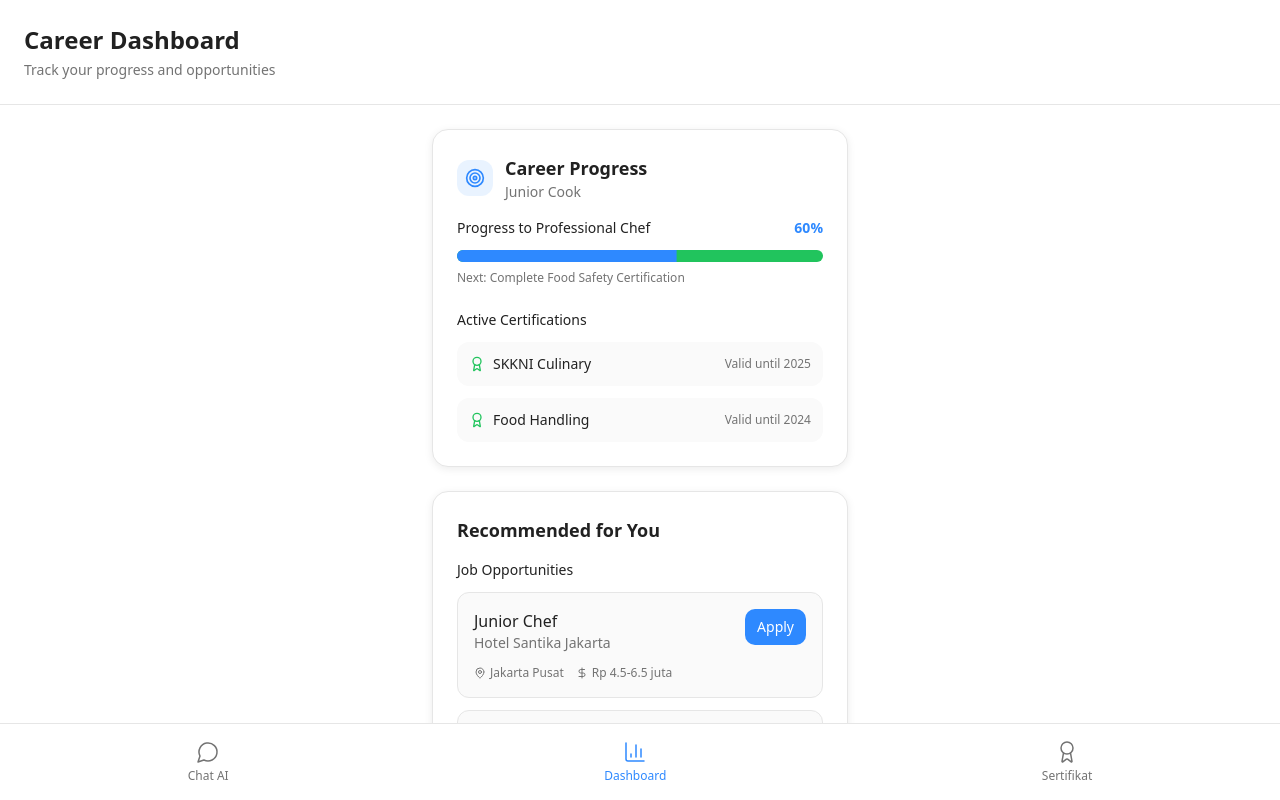
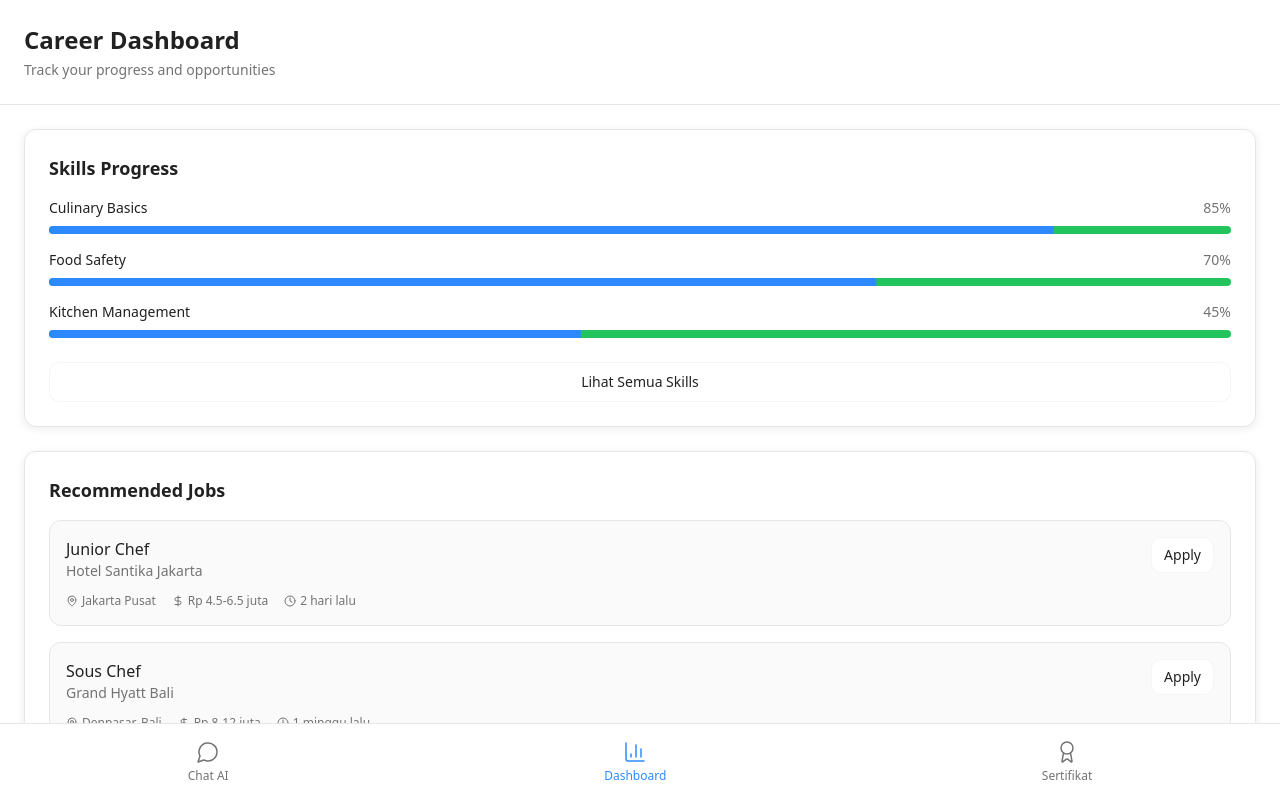
Before and after one commit to acaxbt/satu-karir-journey, a React (Vite) app: page / in a window 1280 px wide. Both pictures are taken after a click on the button "Dashboard". Shown: the top 800 px of the page. Built offline with nearby package versions, Linux system fonts and the light colour scheme.

Commit message:
Reverted to commit 21f1028b5fa7dcfda00f1f3bc2a01053157094e8

```diff
--- a/src/components/DashboardScreen.tsx
+++ b/src/components/DashboardScreen.tsx
@@ -1,18 +1,12 @@
-import { MapPin, Clock, DollarSign, Calendar, Bell, Briefcase, GraduationCap, Award, Target } from "lucide-react";
+import { MapPin, Clock, DollarSign, Calendar, Bell, Briefcase, GraduationCap } from "lucide-react";
 import { Button } from "@/components/ui/button";
 import { Progress } from "@/components/ui/progress";
 
 const DashboardScreen = () => {
-  const careerProgress = {
-    goal: 'Professional Chef',
-    progress: 60,
-    currentLevel: 'Junior Cook',
-    nextMilestone: 'Complete Food Safety Certification'
-  };
-
-  const activeCertifications = [
-    { name: 'SKKNI Culinary', status: 'Active', validUntil: '2025' },
-    { name: 'Food Handling', status: 'Active', validUntil: '2024' },
+  const skillsProgress = [
+    { skill: 'Culinary Basics', progress: 85, color: 'bg-primary' },
+    { skill: 'Food Safety', progress: 70, color: 'bg-secondary' },
+    { skill: 'Kitchen Management', progress: 45, color: 'bg-muted-foreground' },
   ];
 
   const recommendedJobs = [
@@ -33,25 +27,15 @@ const DashboardScreen = () => {
       salary: 'Rp 8-12 juta',
       type: 'Full-time',
       posted: '1 minggu lalu'
-    }
-  ];
-
-  const recommendedTrainings = [
-    {
-      id: 1,
-      title: 'Advanced Culinary Techniques',
-      provider: 'Culinary Institute Jakarta',
-      duration: '3 months',
-      price: 'Rp 2.5 juta',
-      type: 'Hybrid'
     },
     {
-      id: 2,
-      title: 'Hotel Management Basics',
-      provider: 'PHRI Training Center',
-      duration: '6 weeks',
-      price: 'Rp 1.8 juta',
-      type: 'Online'
+      id: 3,
+      title: 'Kitchen Assistant',
+      company: 'Four Points Makassar',
+      location: 'Makassar',
+      salary: 'Rp 3.5-4.5 juta',
+      type: 'Full-time',
+      posted: '3 hari lalu'
     }
   ];
 
@@ -66,11 +50,11 @@ const DashboardScreen = () => {
     },
     {
       id: 2,
-      type: 'certification',
-      title: 'Food Safety Certification',
-      description: 'Sertifikat akan berakhir dalam 30 hari',
-      date: '30 hari lagi',
-      location: 'Online renewal'
+      type: 'training',
+      title: 'Pelatihan Food Safety',
+      description: 'Sertifikasi HACCP untuk chef profesional',
+      date: '20 Maret 2024',
+      location: 'Online'
     }
   ];
 
@@ -82,63 +66,43 @@ const DashboardScreen = () => {
         <p className="text-sm text-text-secondary mt-1">Track your progress and opportunities</p>
       </header>
 
-      <div className="px-4 py-6 space-y-6 max-w-md mx-auto">
-        {/* Progress Tracker Card */}
-        <section className="bg-card rounded-2xl p-6 shadow-soft border border-border">
-          <div className="flex items-center gap-3 mb-4">
-            <div className="p-2 rounded-xl bg-primary/10">
-              <Target size={20} className="text-primary" />
+      <div className="px-6 py-6 space-y-6">
+        {/* Progress Tracker */}
+        <section className="bg-card rounded-xl p-6 shadow-soft border border-border">
+          <h2 className="text-lg font-semibold text-foreground mb-4">Skills Progress</h2>
+          <div className="space-y-4">
+            {skillsProgress.map((item, index) => (
+              <div key={index}>
+                <div className="flex justify-between items-center mb-2">
+                  <span className="text-sm font-medium text-foreground">{item.skill}</span>
+                  <span className="text-sm text-text-secondary">{item.progress}%</span>
                 </div>
-            <div>
-              <h2 className="text-lg font-semibold text-foreground">Career Progress</h2>
-              <p className="text-sm text-text-secondary">{careerProgress.currentLevel}</p>
-            </div>
-          </div>
-
-          <div className="mb-6">
-            <div className="flex justify-between items-center mb-3">
-              <span className="text-sm font-medium text-foreground">Progress to {careerProgress.goal}</span>
-              <span className="text-sm text-primary font-semibold">{careerProgress.progress}%</span>
-            </div>
-            <Progress value={careerProgress.progress} className="h-3" />
-            <p className="text-xs text-text-secondary mt-2">Next: {careerProgress.nextMilestone}</p>
-          </div>
-
-          <div className="space-y-3">
-            <h3 className="text-sm font-medium text-foreground">Active Certifications</h3>
-            {activeCertifications.map((cert, index) => (
-              <div key={index} className="flex items-center justify-between bg-surface-elevated rounded-xl p-3">
-                <div className="flex items-center gap-2">
-                  <Award size={16} className="text-secondary" />
-                  <span className="text-sm font-medium text-foreground">{cert.name}</span>
-                </div>
-                <span className="text-xs text-text-secondary">Valid until {cert.validUntil}</span>
+                <Progress value={item.progress} className="h-2" />
               </div>
             ))}
           </div>
+          <Button className="w-full mt-6" variant="outline">
+            Lihat Semua Skills
+          </Button>
         </section>
 
-        {/* Recommended Jobs & Trainings */}
-        <section className="bg-card rounded-2xl p-6 shadow-soft border border-border">
-          <h2 className="text-lg font-semibold text-foreground mb-4">Recommended for You</h2>
-
-          {/* Jobs */}
-          <div className="mb-6">
-            <h3 className="text-sm font-medium text-foreground mb-3">Job Opportunities</h3>
-            <div className="space-y-3">
+        {/* Recommended Jobs */}
+        <section className="bg-card rounded-xl p-6 shadow-soft border border-border">
+          <h2 className="text-lg font-semibold text-foreground mb-4">Recommended Jobs</h2>
+          <div className="space-y-4">
             {recommendedJobs.map((job) => (
-                <div key={job.id} className="bg-surface-elevated rounded-xl p-4 border border-border">
+              <div key={job.id} className="bg-surface-elevated rounded-lg p-4 border border-border">
                 <div className="flex justify-between items-start mb-3">
                   <div>
-                      <h4 className="font-medium text-foreground">{job.title}</h4>
+                    <h3 className="font-medium text-foreground">{job.title}</h3>
                     <p className="text-sm text-text-secondary">{job.company}</p>
                   </div>
-                    <Button size="sm" className="bg-primary text-primary-foreground hover:bg-primary/90">
+                  <Button size="sm" variant="outline">
                     Apply
                   </Button>
                 </div>
 
-                  <div className="flex flex-wrap gap-3 text-xs text-text-secondary">
+                <div className="flex flex-wrap gap-4 text-xs text-text-secondary">
                   <div className="flex items-center gap-1">
                     <MapPin size={12} />
                     <span>{job.location}</span>
@@ -147,64 +111,37 @@ const DashboardScreen = () => {
                     <DollarSign size={12} />
                     <span>{job.salary}</span>
                   </div>
-                  </div>
-                </div>
-              ))}
-            </div>
-          </div>
-
-          {/* Trainings */}
-          <div>
-            <h3 className="text-sm font-medium text-foreground mb-3">Training Programs</h3>
-            <div className="space-y-3">
-              {recommendedTrainings.map((training) => (
-                <div key={training.id} className="bg-surface-elevated rounded-xl p-4 border border-border">
-                  <div className="flex justify-between items-start mb-3">
-                    <div>
-                      <h4 className="font-medium text-foreground">{training.title}</h4>
-                      <p className="text-sm text-text-secondary">{training.provider}</p>
-                    </div>
-                    <Button size="sm" variant="outline" className="border-secondary text-secondary hover:bg-secondary/10">
-                      Join Training
-                    </Button>
-                  </div>
-
-                  <div className="flex flex-wrap gap-3 text-xs text-text-secondary">
                   <div className="flex items-center gap-1">
                     <Clock size={12} />
-                      <span>{training.duration}</span>
-                    </div>
-                    <div className="flex items-center gap-1">
-                      <DollarSign size={12} />
-                      <span>{training.price}</span>
+                    <span>{job.posted}</span>
                   </div>
                 </div>
               </div>
             ))}
           </div>
-          </div>
+          <Button className="w-full mt-4" variant="outline">
+            Lihat Semua Lowongan
+          </Button>
         </section>
 
-        {/* Notifications / Upcoming Events */}
-        <section className="bg-card rounded-2xl p-6 shadow-soft border border-border">
+        {/* Notifications */}
+        <section className="bg-card rounded-xl p-6 shadow-soft border border-border">
           <h2 className="text-lg font-semibold text-foreground mb-4">Upcoming Events</h2>
-          <div className="space-y-3">
+          <div className="space-y-4">
             {notifications.map((notif) => (
-              <div key={notif.id} className="bg-surface-elevated rounded-xl p-4 border border-border">
+              <div key={notif.id} className="bg-surface-elevated rounded-lg p-4 border border-border">
                 <div className="flex items-start gap-3">
-                  <div className="p-2 rounded-xl bg-primary/10 flex-shrink-0">
+                  <div className="p-2 rounded-lg bg-primary/10">
                     {notif.type === 'job-fair' ? (
                       <Briefcase size={16} className="text-primary" />
-                    ) : notif.type === 'certification' ? (
-                      <Award size={16} className="text-destructive" />
                     ) : (
                       <GraduationCap size={16} className="text-secondary" />
                     )}
                   </div>
-                  <div className="flex-1 min-w-0">
+                  <div className="flex-1">
                     <h3 className="font-medium text-foreground">{notif.title}</h3>
-                    <p className="text-sm text-text-secondary mt-1 leading-relaxed">{notif.description}</p>
-                    <div className="flex items-center gap-3 mt-2 text-xs text-text-secondary">
+                    <p className="text-sm text-text-secondary mt-1">{notif.description}</p>
+                    <div className="flex items-center gap-4 mt-2 text-xs text-text-secondary">
                       <div className="flex items-center gap-1">
                         <Calendar size={12} />
                         <span>{notif.date}</span>
@@ -215,7 +152,7 @@ const DashboardScreen = () => {
                       </div>
                     </div>
                   </div>
-                  <Bell size={16} className="text-text-secondary flex-shrink-0" />
+                  <Bell size={16} className="text-text-secondary" />
                 </div>
               </div>
             ))}
```
Lines whose indentation alone changed are shown as unchanged.
